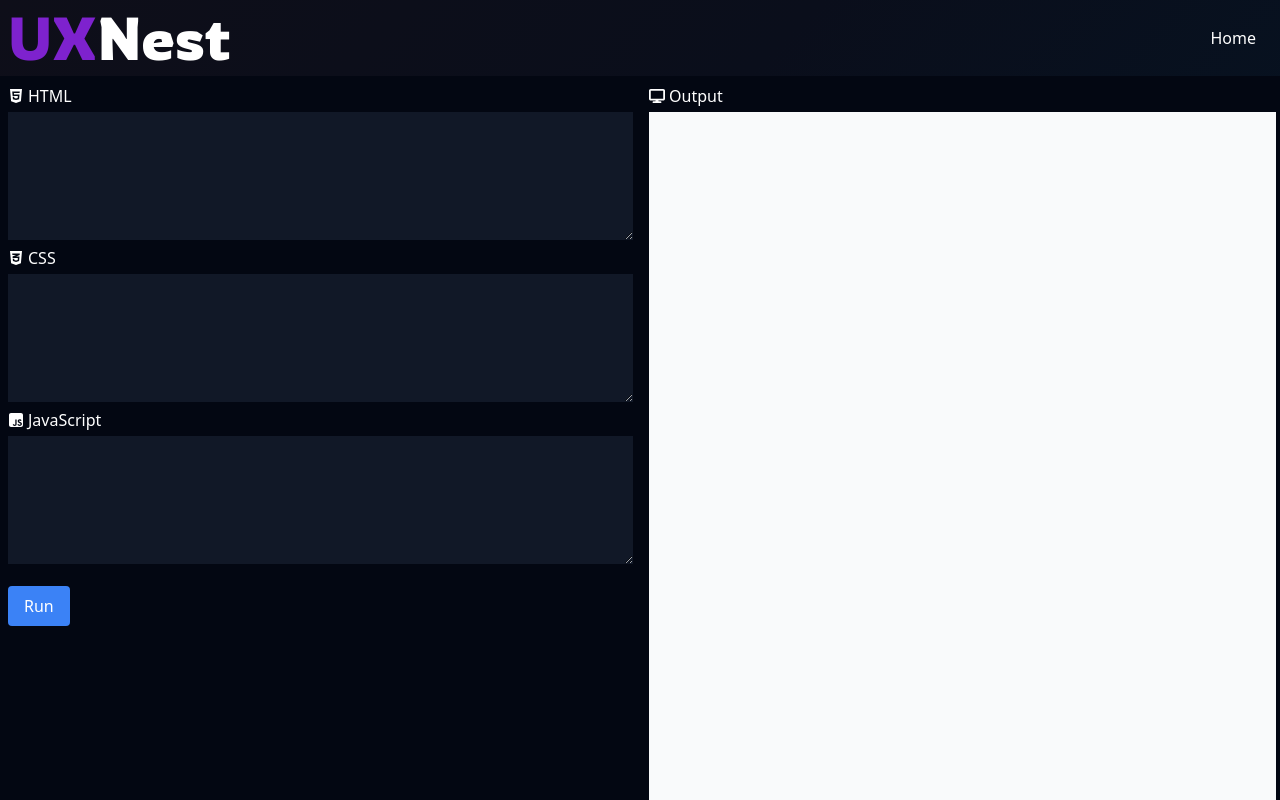
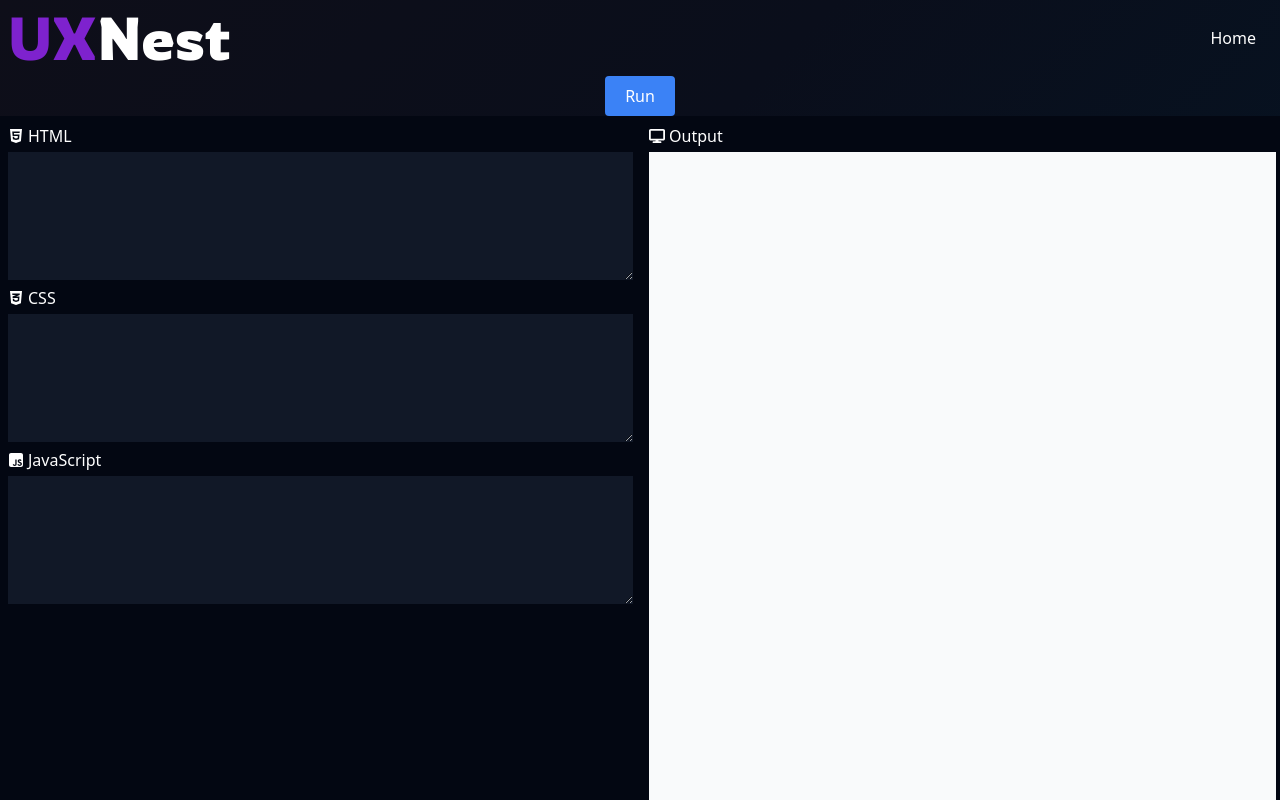
Before and after one commit to yashvardhannautiyal/UXNest, a React (Vite) app: page /editor in a window 1280 px wide. Shown: the top 800 px of the page. Built offline with nearby package versions, Linux system fonts and the light colour scheme.

Commit message:
update run button position

```diff
--- a/src/Components/Editor/Editor.jsx
+++ b/src/Components/Editor/Editor.jsx
@@ -77,6 +77,15 @@ function Editor() {
 
   return (
     <>
+     {/* Run Button */}
+     <div className="flex justify-center">
+     <button
+            onClick={runCode}
+            className="bg-blue-500 hover:bg-blue-600 text-white font-medium py-2 px-5 rounded"
+          >
+            Run
+          </button>
+          </div>
       <div id="container" className="text-white min-h-screen sm:flex bg-gray-950">
         {/* Code input area */}
         <div id="left" className="p-2 basis-full w-full bg-gray-950">
@@ -113,13 +122,7 @@ function Editor() {
             className="w-full h-32 bg-gray-900 p-2"
           ></textarea>
 
-          {/* Run Button */}
-          <button
-            onClick={runCode}
-            className="mt-4 bg-blue-500 hover:bg-blue-600 text-white font-medium py-2 px-4 rounded"
-          >
-            Run
-          </button>
+
         </div>
 
         {/* Code output area */}
```
